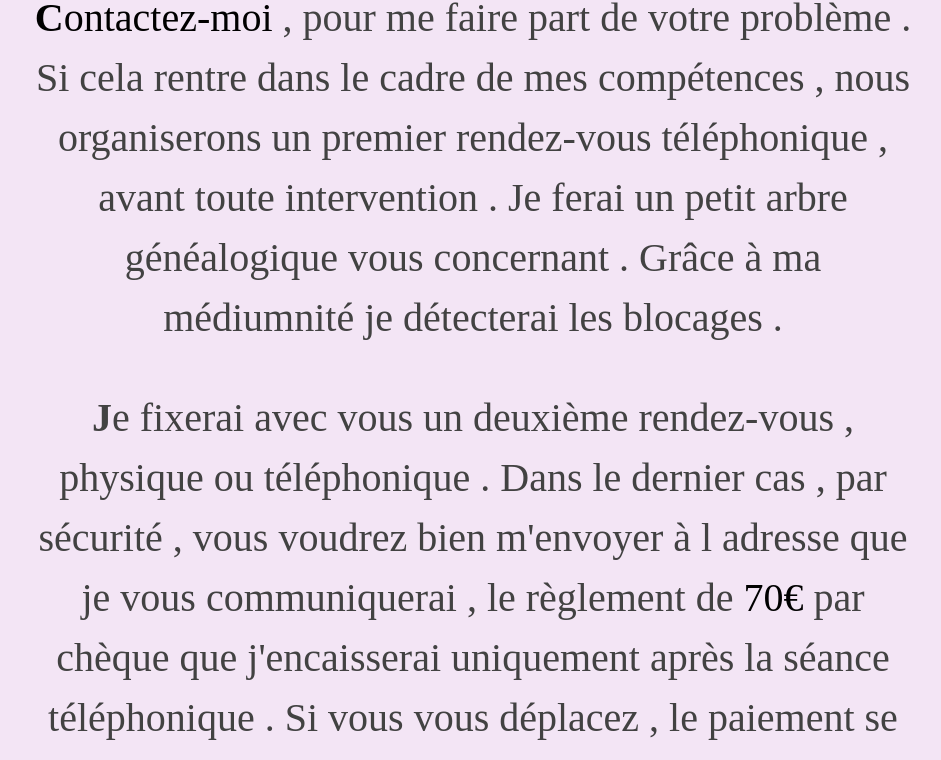
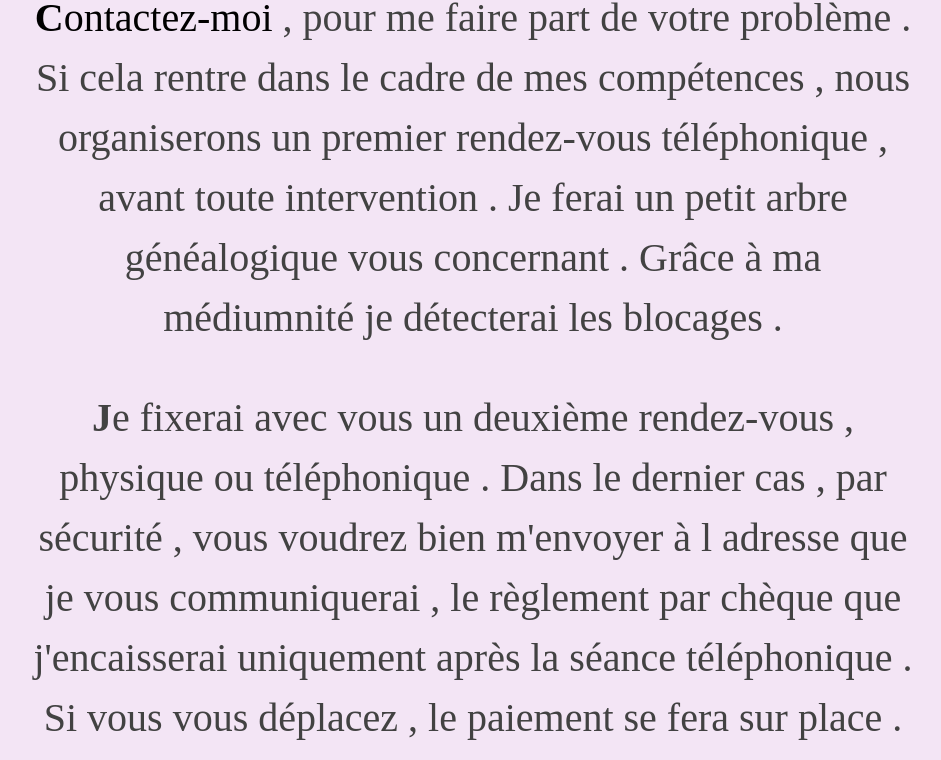
Before and after one commit to stephanevanpe/Khrisma, a React (Create React App) app: page / in a window 1280 px wide. Shown: the part 1992-2752 px from the top of the page, without its empty margins (167-1108 px from the left). Built offline with nearby package versions, Linux system fonts and the light colour scheme; a web font is replaced by a local one.

Commit message:
changing text

```diff
--- a/src/pages/Home.jsx
+++ b/src/pages/Home.jsx
@@ -56,11 +56,7 @@ const Home = () => {
 						</p>
 						<p className='grey-text text-darken-3 lighten-3' style={{ fontFamily: 'Snell Roundhand, Bookman Old Style', fontSize: '40px' }}>
 							<b>J</b>e fixerai avec vous un deuxième rendez-vous , physique ou téléphonique . Dans le dernier cas , par sécurité , vous voudrez bien
-							m'envoyer à l adresse que je vous communiquerai , le règlement de{' '}
-							<a href='/medium/tarifs' style={{ color: 'black' }}>
-								70€
-							</a>{' '}
-							par chèque que j'encaisserai uniquement après la séance téléphonique . Si vous vous déplacez , le paiement se fera sur place .
+							m'envoyer à l adresse que je vous communiquerai , le règlement par chèque que j'encaisserai uniquement après la séance téléphonique . Si vous vous déplacez , le paiement se fera sur place .
 						</p>
 						<p className='grey-text text-darken-3 lighten-3'>
 							<b> « LES SEANCES MARCHENT TRES BIEN A DISTANCE »</b>
```
